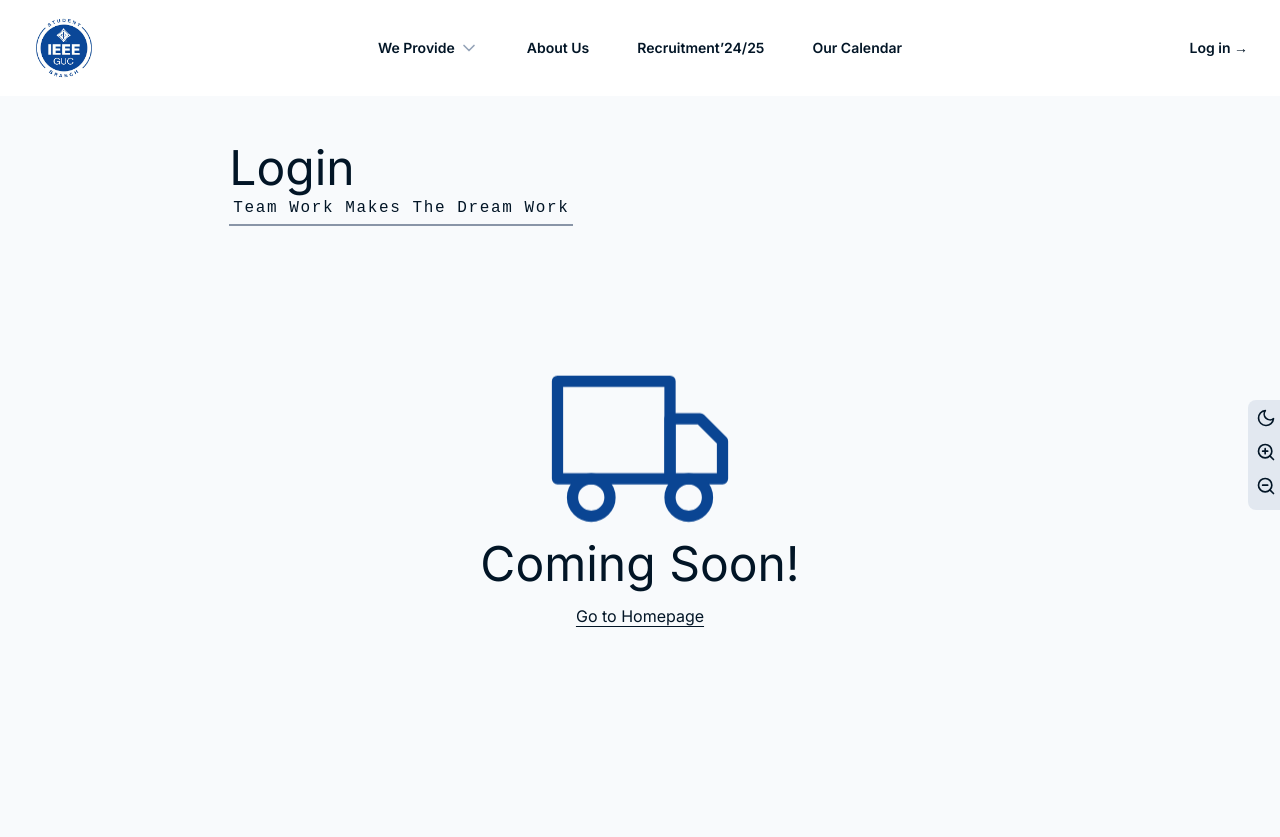
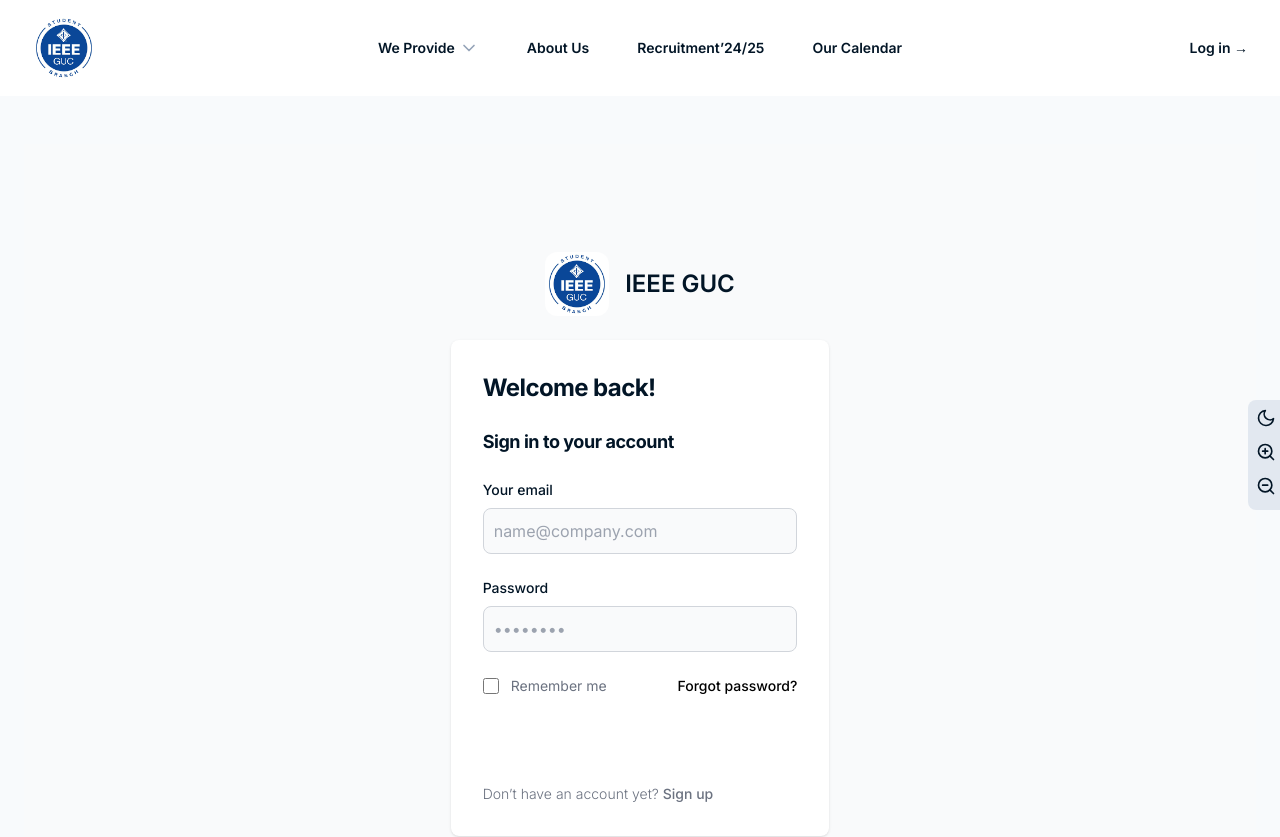
Before and after one commit to ieee-guc/website, a Next.js app: page /login in a window 1280 px wide. Shown: the top 837 px of the page. Built offline with nearby package versions, Linux system fonts and the light colour scheme.

Commit message:
feat: update colors of sub background

```diff
--- a/src/app/(routes)/(auth)/login/page.tsx
+++ b/src/app/(routes)/(auth)/login/page.tsx
@@ -1,12 +1,50 @@
-import ComingSoon from "../../../components/ComingSoon"
-
+import Logo from '../../../../../public/ieee-logo.png'
+import Image from 'next/image'
 export default function Login() {
     return (
         <main className="flex w-full min-h-screen flex-col items-center justify-between py-12 p-6 bg-light-bg dark:bg-dark-bg contrast:bg-contrast-bg">
-            <section className="about sm:w-8/12 w-full">
-                <h1 className="text-5xl text-light-text dark:text-dark-text h-fit"> Login</h1>
-                <div className="typewriter"><p className="text-light-text dark:text-dark-text dark:dark p-1">Team Work Makes The Dream Work</p></div>
-                <ComingSoon />
+            <section className="bg-gray-50 dark:bg-gray-900 w-full">
+                <div className="flex flex-col items-center justify-center px-6 py-8 mx-auto md:h-screen lg:py-0 sm:w-1/2">
+                    <a href="#" className="flex items-center mb-6 text-2xl font-semibold text-light-text dark:text-white">
+                        <Image className="w-16 h-16 mr-4 rounded-xl" src={Logo} alt="logo" />
+                        IEEE GUC
+                    </a>
+                    <div className="w-full bg-white rounded-lg shadow dark:border md:mt-0 sm:w-8/12 xl:p-0 dark:bg-gray-800 dark:border-gray-700">
+                        <div className="p-6 space-y-4 md:space-y-6 sm:p-8">
+                            <h1 className="text-lg font-bold leading-tight tracking-tight text-light-text md:text-2xl dark:text-white">
+                                Welcome back!
+                            </h1>
+                            <p className="text-lg font-bold leading-tight tracking-tight text-light-text md:text-lg dark:text-white">
+                                Sign in to your account
+                            </p>
+                            <form className="space-y-4 md:space-y-6" action="#">
+                                <div>
+                                    <label htmlFor="email" className="block mb-2 text-sm font-medium text-light-text dark:text-white">Your email</label>
+                                    <input type="email" name="email" id="email" className="bg-gray-50 border border-gray-300 text-light-text rounded-lg focus:ring-primary-600 focus:border-primary-600 block w-full p-2.5 dark:bg-gray-700 dark:border-gray-600 dark:placeholder-gray-400 dark:text-white dark:focus:ring-blue-500 dark:focus:border-blue-500" placeholder="name@company.com" required />
+                                </div>
+                                <div>
+                                    <label htmlFor="password" className="block mb-2 text-sm font-medium text-light-text dark:text-white">Password</label>
+                                    <input type="password" name="password" id="password" placeholder="••••••••" className="bg-gray-50 border border-gray-300 text-light-text rounded-lg focus:ring-primary-600 focus:border-primary-600 block w-full p-2.5 dark:bg-gray-700 dark:border-gray-600 dark:placeholder-gray-400 dark:text-white dark:focus:ring-blue-500 dark:focus:border-blue-500" required />
+                                </div>
+                                <div className="flex items-center justify-between">
+                                    <div className="flex items-start">
+                                        <div className="flex items-center h-5">
+                                            <input id="remember" aria-describedby="remember" type="checkbox" className="w-4 h-4 border border-gray-300 rounded bg-gray-50 focus:ring-3 focus:ring-primary-300 dark:bg-gray-700 dark:border-gray-600 dark:focus:ring-primary-600 dark:ring-offset-gray-800" required />
+                                        </div>
+                                        <div className="ml-3 text-sm">
+                                            <label htmlFor="remember" className="text-gray-500 dark:text-gray-300">Remember me</label>
+                                        </div>
+                                    </div>
+                                    <a href="#" className="text-sm font-medium text-primary-600 hover:underline dark:text-primary-500">Forgot password?</a>
+                                </div>
+                                <button type="submit" className="w-full text-white bg-primary-600 hover:bg-primary-700 focus:ring-4 focus:outline-none focus:ring-primary-300 font-medium rounded-lg text-sm px-5 py-2.5 text-center dark:bg-primary-600 dark:hover:bg-primary-700 dark:focus:ring-primary-800">Sign in</button>
+                                <p className="text-sm font-light text-gray-500 dark:text-gray-400">
+                                    Don’t have an account yet? <a href="#" className="font-medium text-primary-600 hover:underline dark:text-primary-500">Sign up</a>
+                                </p>
+                            </form>
+                        </div>
+                    </div>
+                </div>
             </section>
         </main >
     )
```
Also changed, not shown: src/app/(routes)/director/dashboard/page.tsx (added), src/app/(routes)/head/dashboard/page.tsx (added), src/app/(routes)/member/dashboard/page.tsx (added).
